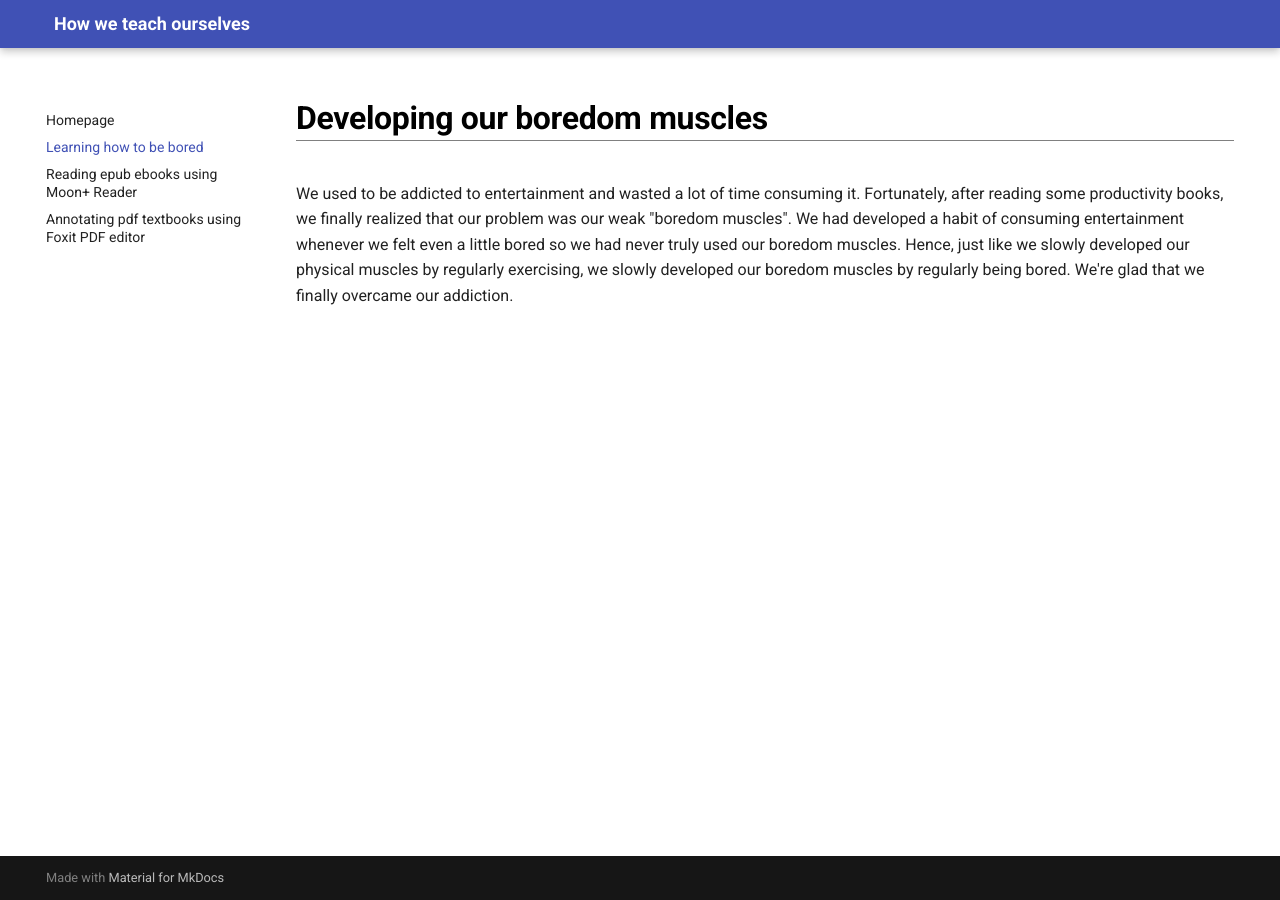
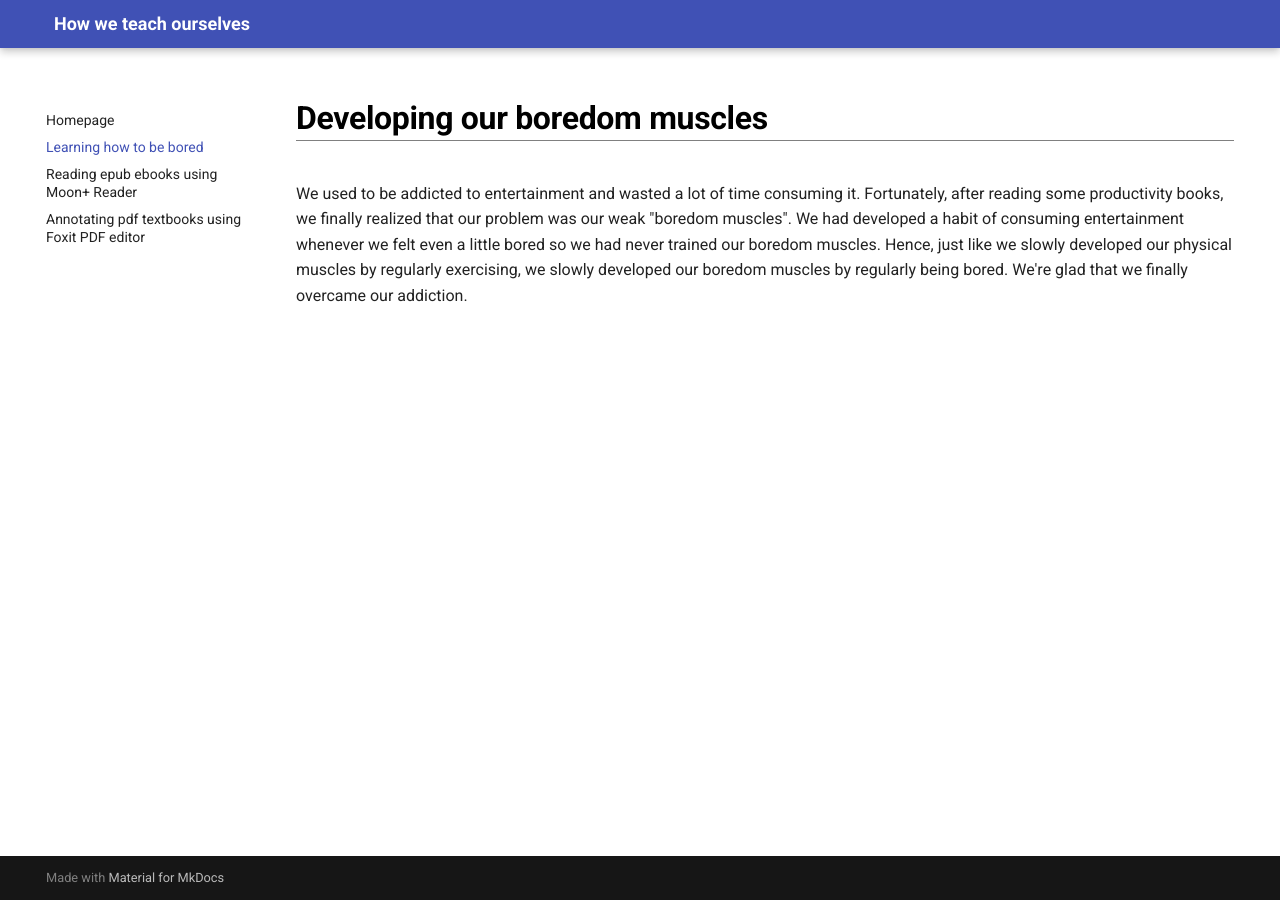
Before and after one commit to maximilian-ho/how-we-teach-ourselves, an MkDocs documentation site: the page built from docs/boredom.md, in a window 1280 px wide. Built offline with MkDocs 1.6.1 and Material for MkDocs 9.7.7, drawn with Linux system fonts in a browser that asks for light colours.

Commit message:
Update boredom.md

```diff
--- a/docs/boredom.md
+++ b/docs/boredom.md
@@ -1,3 +1,3 @@
 # Developing our boredom muscles
 
-We used to be addicted to entertainment and wasted a lot of time consuming it. Fortunately, after reading some productivity books, we finally realized that our problem was our weak "boredom muscles". We had developed a habit of consuming entertainment whenever we felt even a little bored so we had never truly used our boredom muscles. Hence, just like we slowly developed our physical muscles by regularly exercising, we slowly developed our boredom muscles by regularly being bored. We're glad that we finally overcame our addiction.
+We used to be addicted to entertainment and wasted a lot of time consuming it. Fortunately, after reading some productivity books, we finally realized that our problem was our weak "boredom muscles". We had developed a habit of consuming entertainment whenever we felt even a little bored so we had never trained our boredom muscles. Hence, just like we slowly developed our physical muscles by regularly exercising, we slowly developed our boredom muscles by regularly being bored. We're glad that we finally overcame our addiction.
```
